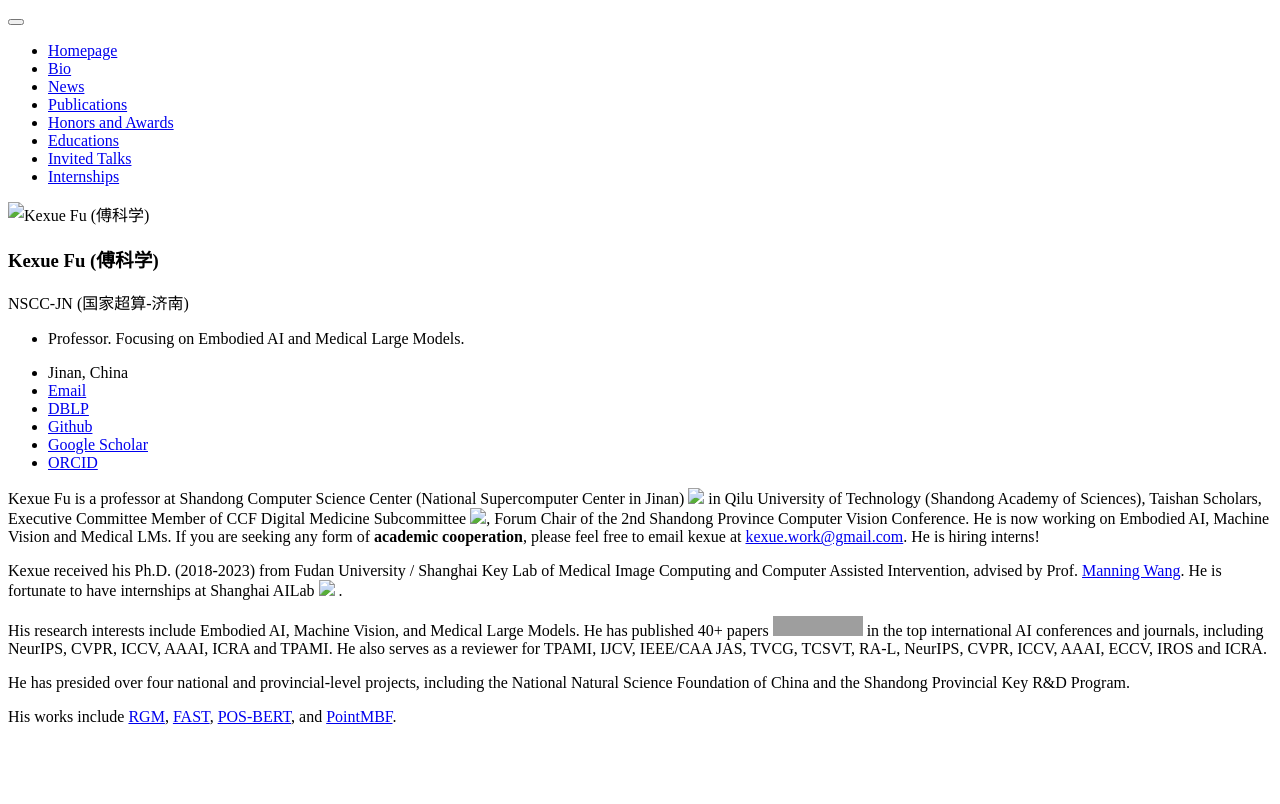
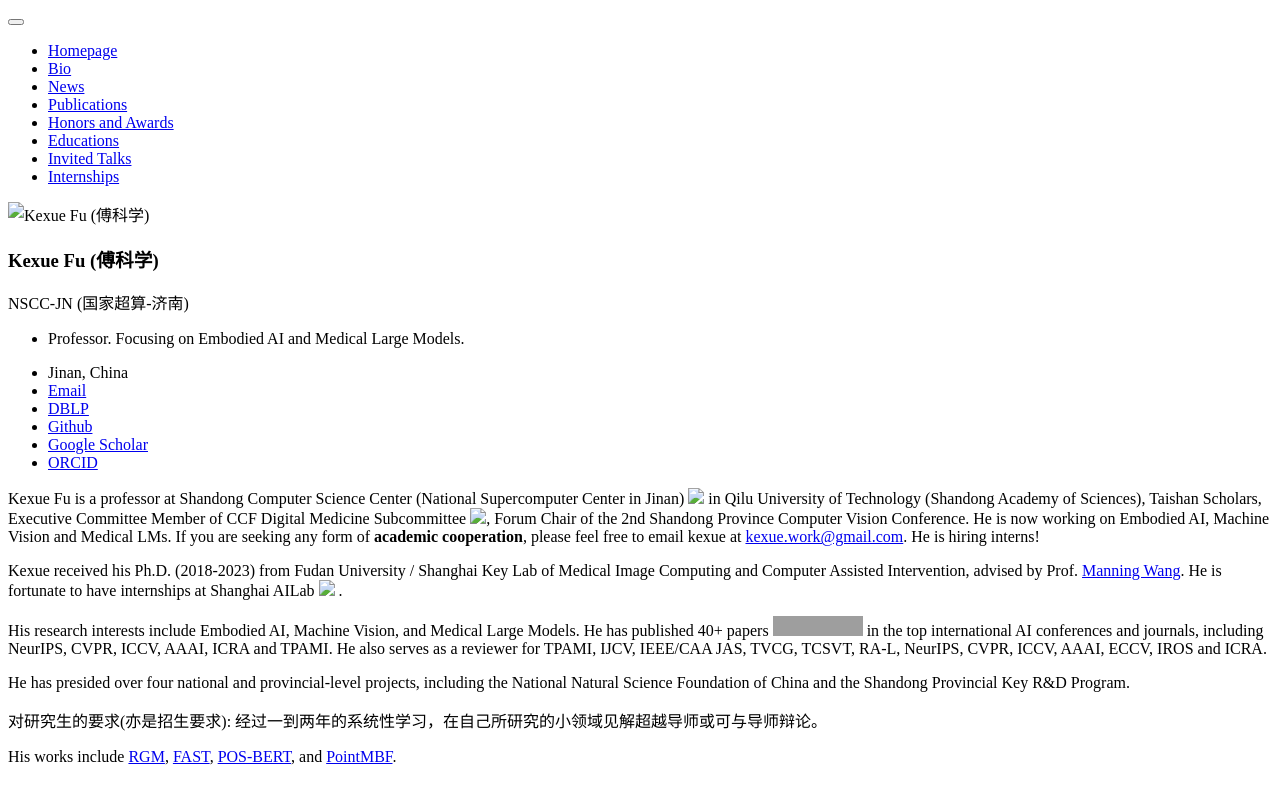
Before and after one commit to fukexue/fukexue.github.io, a Jekyll site: the page built from _pages/includes/intro.md, in a window 1280 px wide. Shown: the top 804 px of the page. Built offline with Jekyll 4.4.1, drawn with Linux system fonts in a browser that asks for light colours; our own code applies the rules of GitHub Pages for plain Markdown files; grey boxes are pictures that could not be loaded.

Commit message:
Update intro.md with graduate student requirements
Added requirements for graduate students regarding admissions.

```diff
--- a/_pages/includes/intro.md
+++ b/_pages/includes/intro.md
@@ -6,4 +6,6 @@ His research interests include Embodied AI, Machine Vision, and Medical Large Mo
 
 He has presided over four national and provincial-level projects, including the National Natural Science Foundation of China and the Shandong Provincial Key R&D Program.
 
+对研究生的要求(亦是招生要求): 经过一到两年的系统性学习，在自己所研究的小领域见解超越导师或可与导师辩论。
+
 His works include [RGM](https://github.com/fukexue/RGM), [FAST](https://github.com/fukexue/FAST), [POS-BERT](https://codeocean.com/capsule/5546213/tree), and [PointMBF](https://github.com/phdymz/PointMBF).
```
